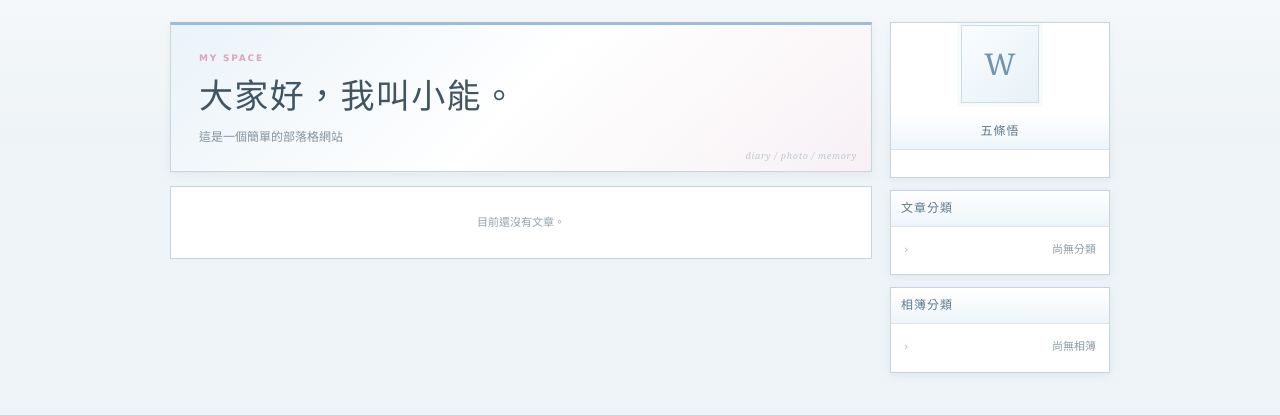
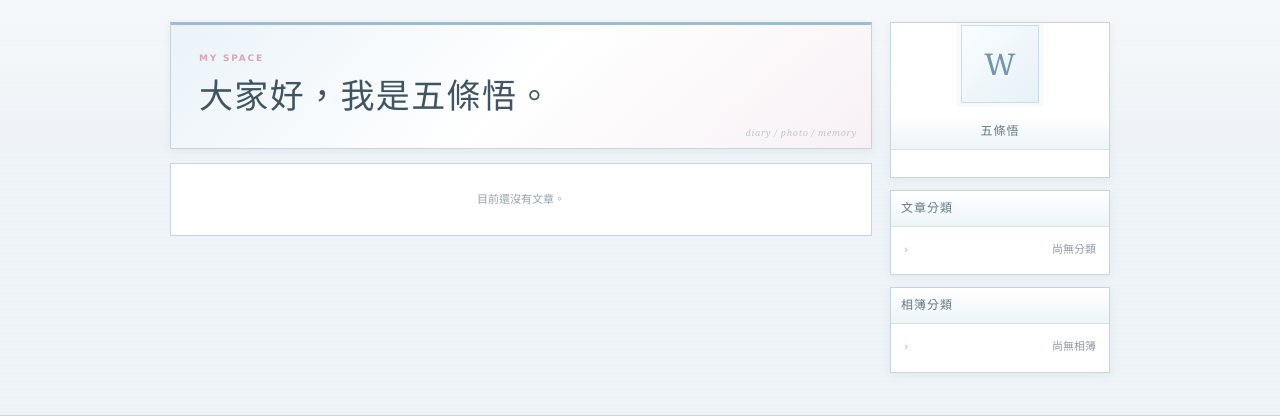
Before and after one commit to hong770/blog, a Flask app: page / in a window 1280 px wide. Shown: the part 113-529 px from the top of the page. Run offline with Flask 3, Linux system fonts and the light colour scheme; data that the repository does not hold is empty; parts of the project's set-up code (start-up, migrations or seed data) failed here and were passed over.

Commit message:
Update index.html

```diff
--- a/blog/templates/index.html
+++ b/blog/templates/index.html
@@ -3,8 +3,7 @@
 {% block content %}
   <section class="hero">
     <p class="eyebrow">MY SPACE</p>
-    <h1>大家好，我叫小能。</h1>
-    <p>這是一個簡單的部落格網站</p>
+    <h1>大家好，我是五條悟。</h1>
   </section>
 
   {% for post in posts %}
```
